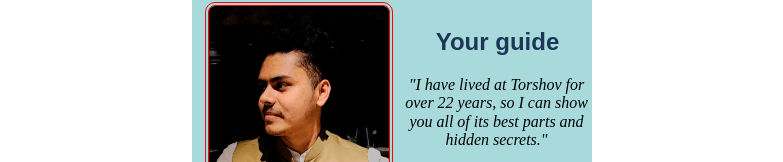
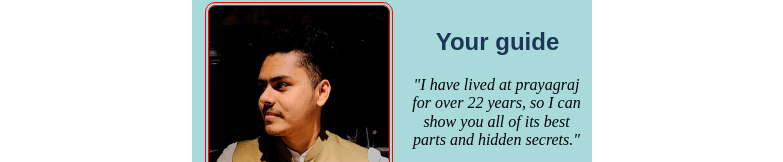
Before and after one commit to ycpack/hometown_site, a website built with Vite: page hometown site/cof7b464eaf69465ad308f711/index.html in a window 1280 px wide. Shown: the part 790-952 px from the top of the page, without its empty margins (248-1031 px from the left). Built offline with nearby package versions, Linux system fonts and the light colour scheme.

Commit message:
Update index.html

```diff
--- a/hometown site/cof7b464eaf69465ad308f711/index.html
+++ b/hometown site/cof7b464eaf69465ad308f711/index.html
@@ -45,7 +45,7 @@
             </div>
             <div class="bordergreen">
             <h3 id="guide">Your guide</h3>
-            <p id="spc"><i>"I have lived at Torshov for over 22 years, so I can show you all of its best parts and hidden secrets."</i></p>
+            <p id="spc"><i>"I have lived at prayagraj for over 22 years, so I can show you all of its best parts and hidden secrets."</i></p>
             <h4>Zeeshan khan</h4>
             </div>
         </div>
```
